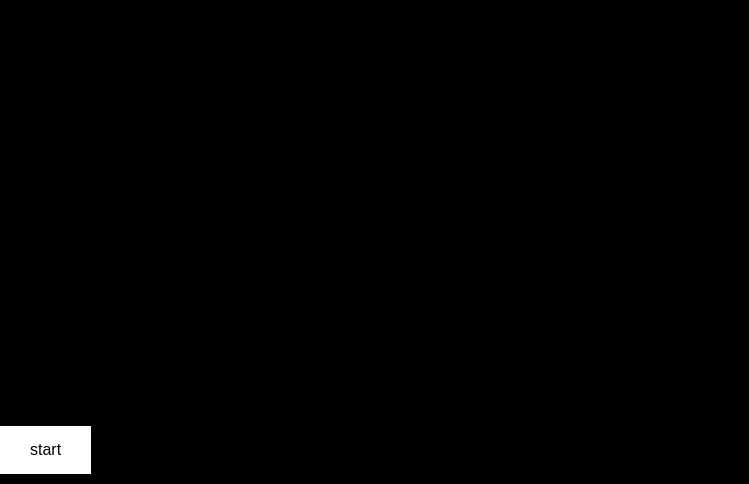
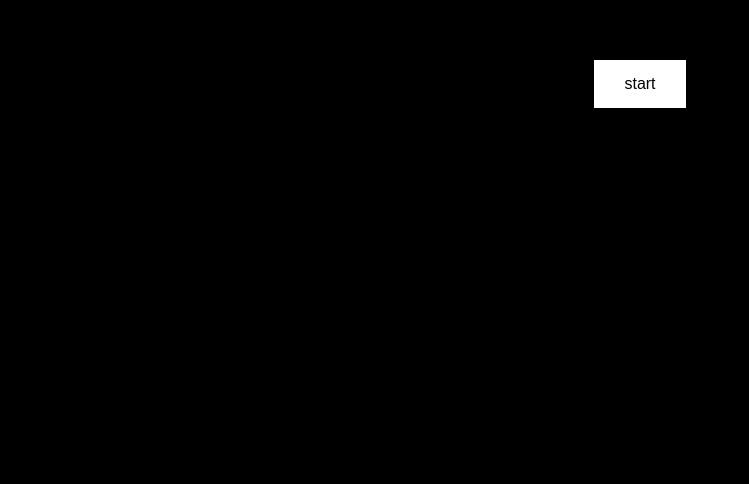
Before and after one commit to ffffmllll/afuturethatisnotdystopian, a plain HTML site: page index.html in a window 1280 px wide. Shown: the part 316-800 px from the top of the page, without its empty margins (0-749 px from the left). Drawn offline with Linux system fonts and the light colour scheme.

Commit message:
Update index.html

```diff
--- a/index.html
+++ b/index.html
@@ -5,15 +5,13 @@
     <meta name="viewport" content="width=device-width, initial-scale=1.0">
     <title>start</title>
 </head>
-<body style="margin: 0; overflow: hidden; background-color: #000; display: flex; justify-content: center; align-items: center; height: 100vh; position: relative;">
+<body style="margin: 0; overflow: hidden; background-color: #000; display: flex; justify-content: center; align-items: center; height: 100vh;">
 
-    <!-- Centered Button at the Bottom -->
-    <div style="position: absolute; bottom: 10px; width: 100%;">
-        <button style="padding: 15px 30px; background-color: #fff; color: #000; border: none; font-size: 16px; cursor: pointer;"
-                onclick="window.location.href='alicja.html'">
-            start
-        </button>
-    </div>
+    <!-- Centered Button -->
+    <button style="padding: 15px 30px; background-color: #fff; color: #000; border: none; font-size: 16px; cursor: pointer;"
+            onclick="window.location.href='alicja.html'">
+        start
+    </button>
 
 </body>
 </html>
```
